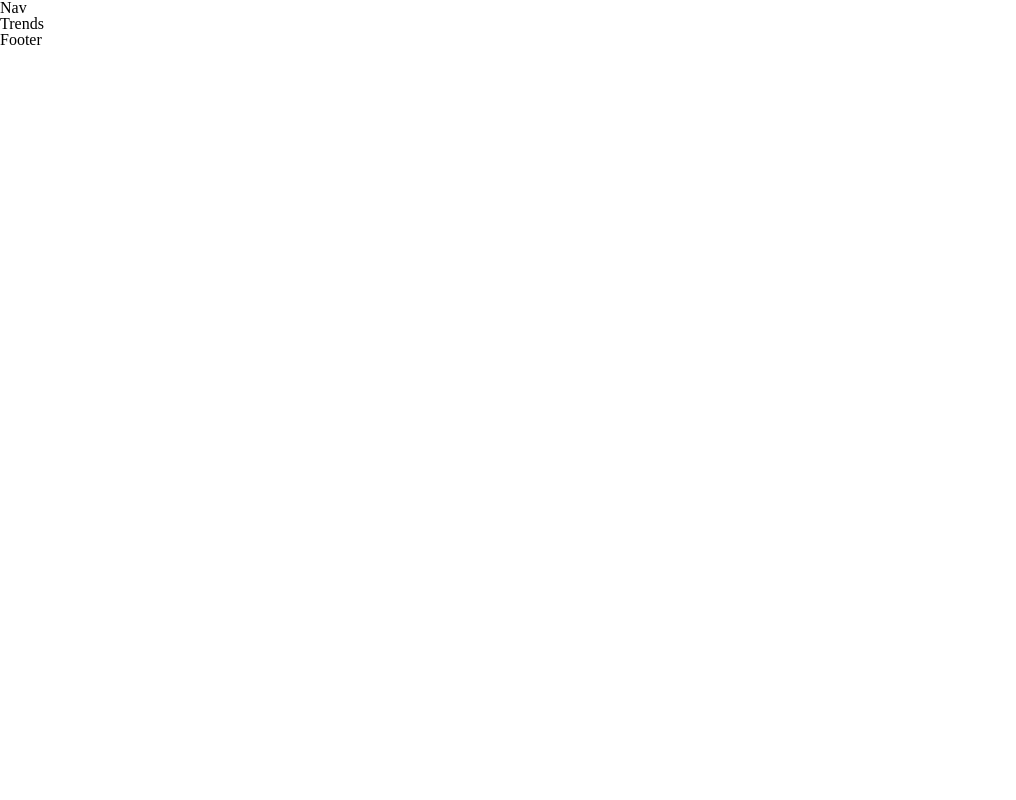
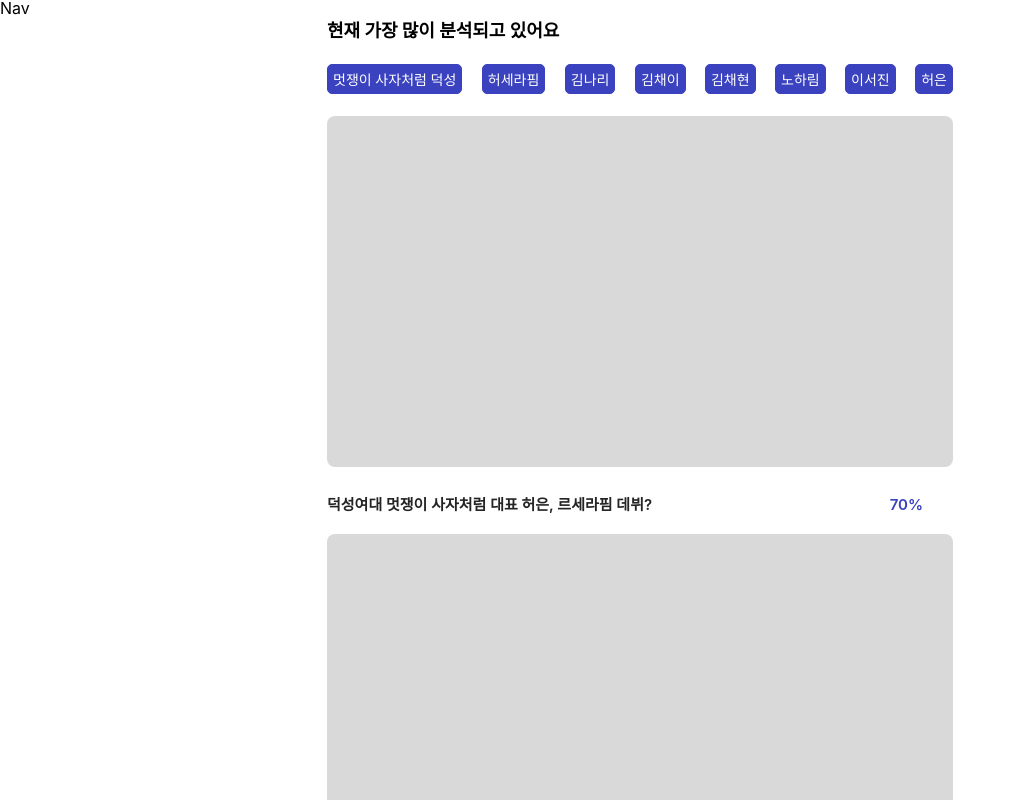
Before and after one commit to imddoy/DoubleCheck_HeoSSERAFIM, a React (Create React App) app in the folder double-check/: page /trend in a window 1280 px wide. Shown: the top 800 px of the page, without its empty margins (0-1016 px from the left). Built offline with nearby package versions, Linux system fonts and the light colour scheme.

Commit message:
[0806] 트렌드(선택빼고) , 신고페이지(푸터뺴고) 뚝딱

```diff
--- /dev/null
+++ b/double-check/src/GlobalStyle.js
@@ -0,0 +1,22 @@
+import { createGlobalStyle } from 'styled-components';
+import Reset from 'styled-reset';
+
+const GlobalStyles = createGlobalStyle`
+    ${Reset}
+    a {
+        text-decoration: none;
+        color: inherit;
+    }
+
+    body {
+        font-family : Inter;
+    }
+
+    *{
+        font-family : Inter;
+        box-sizing: border-box;
+    }
+
+`;
+
+export default GlobalStyles;
--- /dev/null
+++ b/double-check/src/components/Fakenews/FakeForm.js
@@ -0,0 +1,28 @@
+import React from 'react';
+import { Btn, BtnDiv, Fdiv, Flabel, Form, Img, ImgBtn } from './FakenewsStyle';
+
+function FakeForm() {
+    return (
+        <form>
+            <Flabel>제목</Flabel>
+            <Form placeholder="제목을 입력하세요."></Form>
+            <Flabel>신고 대상</Flabel>
+            <Form placeholder="신고하고자 하는 대상을 입력하세요."></Form>
+            <Flabel>신고 콘텐츠 링크</Flabel>
+            <Form placeholder="신고하고자 하는 콘텐츠의 링크를 입력하세요."></Form>
+            <Flabel>내용</Flabel>
+            <Form placeholder="신고 사유 및 세부 설명을 입력하세요."></Form>
+
+            <Img></Img>
+            <ImgBtn>사진 업로드</ImgBtn>
+            <BtnDiv>
+                <Btn color="#525252">취소</Btn>
+                <Btn bg="#3A42BF" color="white">
+                    작성
+                </Btn>
+            </BtnDiv>
+        </form>
+    );
+}
+
+export default FakeForm;
--- /dev/null
+++ b/double-check/src/components/Fakenews/FakenewsStyle.js
@@ -0,0 +1,148 @@
+import { styled, css } from 'styled-components';
+
+const responsiveWidth = css`
+    @media screen and (max-width: 834px) {
+        width: 572px;
+    }
+
+    @media screen and (max-width: 615px) {
+        width: 450px;
+    }
+
+    @media screen and (max-width: 500px) {
+        width: 341px;
+    }
+    @media screen and (max-width: 350px) {
+        width: 280px;
+    }
+`;
+export const Div = styled.div`
+    display: flex;
+    flex-direction: column;
+    align-items: center;
+    width: fit-content;
+    margin: 0 auto;
+    justify-content: center;
+`;
+export const Fdiv = styled.div`
+    color: black;
+    font-size: 18px;
+    font-style: normal;
+    font-weight: 700;
+    line-height: normal;
+    margin-bottom: 22px;
+
+    align-self: flex-start;
+`;
+
+export const Flabel = styled.div`
+    color: black;
+    font-size: 18px;
+    font-style: normal;
+    font-weight: 700;
+    line-height: normal;
+`;
+
+export const Form = styled.input`
+    align-self: center;
+    width: 646px;
+    height: 63px;
+    border-radius: 10px;
+    border: 1px solid var(--neutral-300, #eff0f6);
+    background: var(--white, #fff);
+
+    /* Shadow */
+    box-shadow: 0px 8px 25px 0px rgba(13, 10, 44, 0.06);
+
+    margin: 12px 0 16px 0;
+    padding: 20px 20px 20px 20px;
+    ::placeholder {
+        color: #aaa;
+        font-size: 15px;
+        font-style: normal;
+        font-weight: 400;
+        line-height: normal;
+    }
+
+    ${responsiveWidth}
+`;
+
+export const Img = styled.div`
+    width: 341px;
+    height: 341px;
+    border-radius: 10px;
+    background: #d9d9d9;
+    align-self: center;
+    margin: 0 auto;
+    margin-top: 7px;
+    margin-bottom: 32px;
+
+    @media screen and (max-width: 350px) {
+        width: 280px;
+        height: 280px;
+    }
+`;
+
+export const BtnDiv = styled.div`
+    display: flex;
+    justify-content: space-between;
+    margin-top: 16px;
+`;
+export const ImgBtn = styled.div`
+    width: 646px;
+    height: 50px;
+    border-radius: 10px;
+    border: 1px solid #eff0f6;
+    background: var(--white, #fff);
+
+    /* Shadow */
+    box-shadow: 0px 8px 25px 0px rgba(13, 10, 44, 0.06);
+    color: #525252;
+    text-align: center;
+    font-size: 20px;
+    font-style: normal;
+    font-weight: 700;
+    display: flex;
+    justify-content: center;
+    align-items: center;
+
+    ${responsiveWidth}
+`;
+
+export const Btn = styled.div`
+    width: 305px;
+    height: 50px;
+    border-radius: 10px;
+    border: 1px solid #eff0f6;
+    background: ${(props) => props.bg};
+
+    /* Shadow */
+    box-shadow: 0px 8px 25px 0px rgba(13, 10, 44, 0.06);
+
+    color: ${(props) => props.color};
+    text-align: center;
+    font-size: 20px;
+    font-style: normal;
+    font-weight: 700;
+    line-height: normal;
+
+    display: flex;
+    justify-content: center;
+    align-items: center;
+
+    @media screen and (max-width: 834px) {
+        width: 280px;
+    }
+
+    @media screen and (max-width: 615px) {
+        width: 220px;
+    }
+
+    @media screen and (max-width: 500px) {
+        width: 163px;
+    }
+
+    @media screen and (max-width: 350px) {
+        width: 130px;
+    }
+`;
--- /dev/null
+++ b/double-check/src/components/Trends/Filter.js
@@ -0,0 +1,37 @@
+import React, { useState } from 'react';
+import { FilterBox, FilterDiv } from './TrendsStyle';
+
+function Filter() {
+    const [isSelected, setIsSelected] = useState(null);
+
+    return (
+        <FilterBox>
+            <FilterDiv onClick={() => setIsSelected(!isSelected)}>
+                멋쟁이 사자처럼 덕성
+            </FilterDiv>
+            <FilterDiv onClick={() => setIsSelected(!isSelected)}>
+                허세라핌
+            </FilterDiv>
+            <FilterDiv onClick={() => setIsSelected(!isSelected)}>
+                김나리
+            </FilterDiv>
+            <FilterDiv onClick={() => setIsSelected(!isSelected)}>
+                김채이
+            </FilterDiv>
+            <FilterDiv onClick={() => setIsSelected(!isSelected)}>
+                김채현
+            </FilterDiv>
+            <FilterDiv onClick={() => setIsSelected(!isSelected)}>
+                노하림
+            </FilterDiv>
+            <FilterDiv onClick={() => setIsSelected(!isSelected)}>
+                이서진
+            </FilterDiv>
+            <FilterDiv onClick={() => setIsSelected(!isSelected)}>
+                허은
+            </FilterDiv>
+        </FilterBox>
+    );
+}
+
+export default Filter;
--- /dev/null
+++ b/double-check/src/components/Trends/List.js
@@ -0,0 +1,38 @@
+import React from 'react';
+import { ListImg, Percent, TDiv, Title } from './TrendsStyle';
+
+function List() {
+    return (
+        <>
+            <div>
+                <ListImg></ListImg>
+                <TDiv>
+                    <Title>
+                        덕성여대 멋쟁이 사자처럼 대표 허은, 르세라핌 데뷔?
+                    </Title>
+                    <Percent>70%</Percent>
+                </TDiv>
+            </div>
+
+            <div>
+                <ListImg></ListImg>
+                <TDiv>
+                    <Title>김채현 ♡ 이준호, 이준호 사실 아냐 모르는 사이</Title>
+                    <Percent>70%</Percent>
+                </TDiv>
+            </div>
+
+            <div>
+                <ListImg></ListImg>
+                <TDiv>
+                    <Title>
+                        노하림 ♡ 채형원, 최근 알아가는 중.. 예쁘게 봐달라
+                    </Title>
+                    <Percent>100%</Percent>
+                </TDiv>
+            </div>
+        </>
+    );
+}
+
+export default List;
--- /dev/null
+++ b/double-check/src/components/Trends/TrendsStyle.js
@@ -0,0 +1,111 @@
+import { styled, css } from 'styled-components';
+
+/*공통된 반응형 넓이*/
+const responsiveWidth = css`
+    @media screen and (max-width: 834px) {
+        width: 590px;
+    }
+
+    @media screen and (max-width: 615px) {
+        width: 490px;
+    }
+
+    @media screen and (max-width: 500px) {
+        width: 341px;
+    }
+
+    @media screen and (max-width: 350px) {
+        width: 280px;
+    }
+`;
+
+const responsiveHeight = css`
+    @media screen and (max-width: 834px) {
+        height: 350px;
+    }
+
+    @media screen and (max-width: 615px) {
+        height: 300.439px;
+    }
+
+    @media screen and (max-width: 500px) {
+        height: 192px;
+    }
+
+    @media screen and (max-width: 350px) {
+        height: 192px;
+    }
+`;
+
+export const FilterBox = styled.div`
+    width: 626px;
+    display: flex;
+    flex-direction: row;
+    justify-content: space-between;
+
+    flex-wrap: wrap;
+    ${responsiveWidth}
+`;
+export const FilterDiv = styled.div`
+    font-size: 14px;
+    font-style: normal;
+    font-weight: 500;
+    line-height: normal;
+
+    width: fit-content;
+    height: 30px;
+    z-index: 1;
+    border-radius: 5px;
+    border: 1px solid #3a42bf;
+    background-color: #3a42bf;
+    color: white;
+    text-align: center;
+    display: flex;
+    align-items: center;
+    padding: 7px 5px 7px 5px;
+
+    &:hover {
+        background-color: white;
+        border: 1px solid #3a42bf;
+        color: #3a42bf;
+    }
+`;
+
+export const ListImg = styled.div`
+    width: 626px;
+    height: 351.439px;
+    background-color: #d9d9d9;
+    border-radius: 8px;
+    margin-top: 22px;
+    margin-bottom: 30px;
+
+    ${responsiveWidth}
+    ${responsiveHeight}
+`;
+
+export const TDiv = styled.div`
+    width: 626px;
+    display: flex;
+    justify-content: space-between;
+
+    ${responsiveWidth}
+`;
+
+export const Title = styled.div`
+    color: #242424;
+    font-size: 15px;
+    font-style: normal;
+    font-weight: 600;
+`;
+
+export const Percent = styled.div`
+    color: #3a42bf;
+    font-size: 15px;
+    font-style: normal;
+    font-weight: 600;
+    margin-right: 30px;
+
+    @media screen and (max-width: 500px) {
+        margin-right: 0;
+    }
+`;
--- a/double-check/src/pages/Fakenews.js
+++ b/double-check/src/pages/Fakenews.js
@@ -1,7 +1,14 @@
 import React from 'react';
+import FakeForm from '../components/Fakenews/FakeForm';
+import { Div, Fdiv } from '../components/Fakenews/FakenewsStyle';
 
 function Fakenews() {
-    return <div>Fakenews</div>;
+    return (
+        <Div>
+            <Fdiv>허위뉴스를 신고해주세요</Fdiv>
+            <FakeForm />
+        </Div>
+    );
 }
 
 export default Fakenews;
--- a/double-check/src/pages/Trends.js
+++ b/double-check/src/pages/Trends.js
@@ -1,7 +1,16 @@
 import React from 'react';
+import Filter from '../components/Trends/Filter';
+import { Div, Fdiv } from '../components/Fakenews/FakenewsStyle';
+import List from '../components/Trends/List';
 
 function Trends() {
-    return <div>Trends</div>;
+    return (
+        <Div>
+            <Fdiv>현재 가장 많이 분석되고 있어요</Fdiv>
+            <Filter />
+            <List />
+        </Div>
+    );
 }
 
 export default Trends;
--- a/double-check/src/pages/root.js
+++ b/double-check/src/pages/root.js
@@ -2,10 +2,12 @@ import React from 'react';
 import { Outlet } from 'react-router-dom';
 import Nav from './Nav';
 import Footer from './Footer';
+import GlobalStyles from '../GlobalStyle';
 
 function root() {
     return (
         <>
+            <GlobalStyles />
             <Nav />
             <Outlet />
             <Footer />
```
